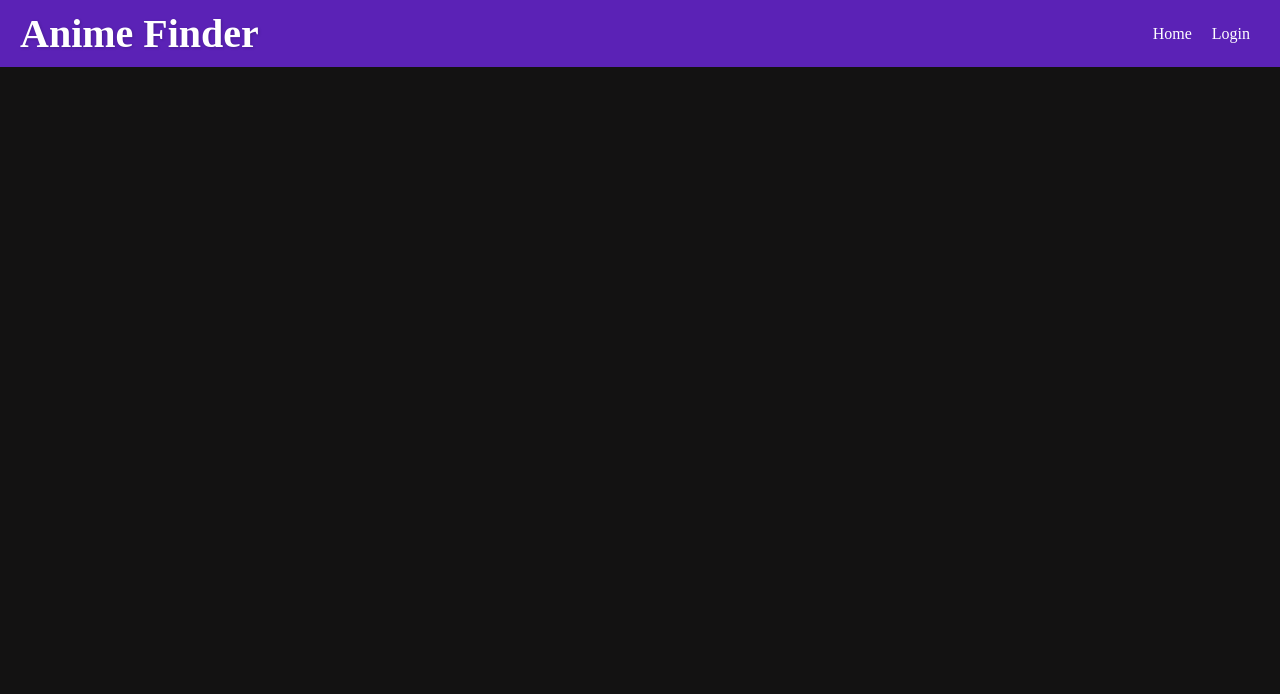
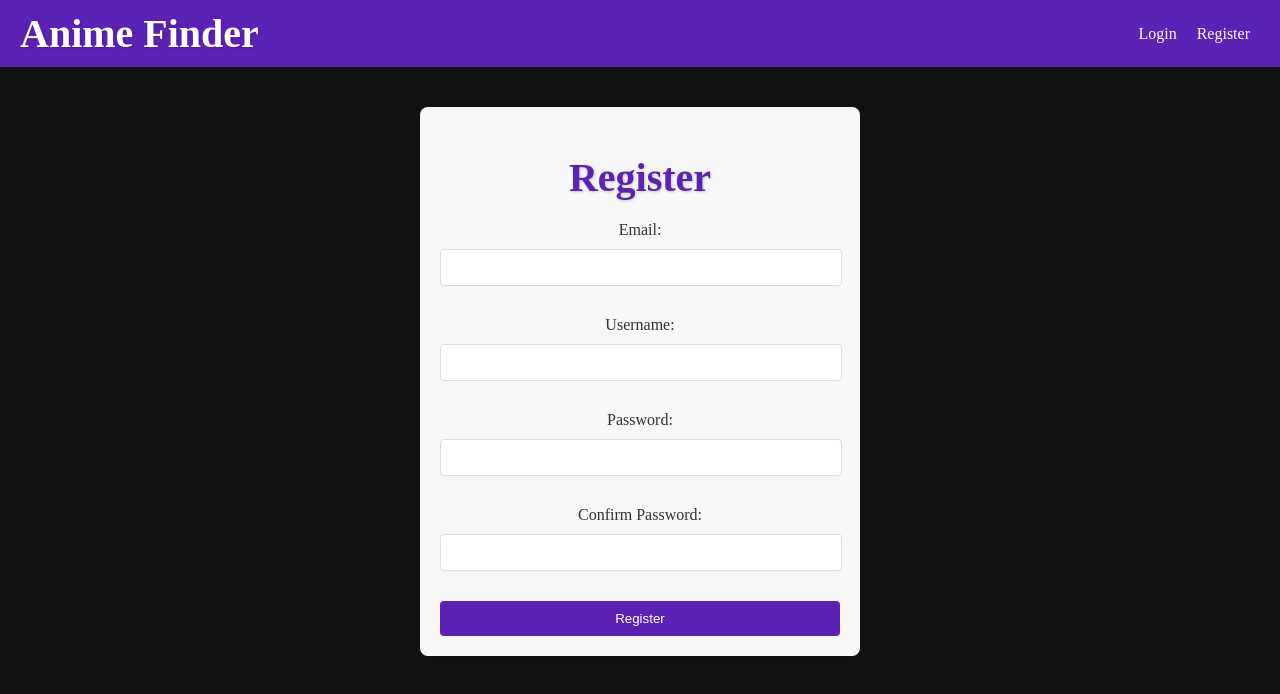
Before and after one commit to watch14/AnimeSaver, a Vue app in the folder AnimeSaver/: page /register in a window 1280 px wide. Shown: the top 694 px of the page. Built offline with nearby package versions, Linux system fonts and the light colour scheme.

Commit message:
auth function + register page and logout butn

```diff
--- a/AnimeSaver/src/components/Header.vue
+++ b/AnimeSaver/src/components/Header.vue
@@ -4,15 +4,36 @@
             <h1>Anime Finder</h1>
         </div>
         <nav>
-            <router-link to="/">Home</router-link>
-            <router-link to="/login">Login</router-link>
+            <!-- Conditional rendering based on login status -->
+            <router-link v-if="!loggedIn" to="/login">Login</router-link>
+            <router-link v-if="!loggedIn" to="/register">Register</router-link>
+            <button v-if="loggedIn" @click="handleLogout">Logout</button>
         </nav>
     </header>
 </template>
 
 <script>
+import auth from '../utils/auth.js'; // Adjust the import path based on your file structure
+
 export default {
-    name: 'Header'
+    name: 'Header',
+    data() {
+        return {
+            loggedIn: false
+        };
+    },
+    async created() {
+        // Check if the user is logged in when the component is created
+        this.loggedIn = await auth.isLoggedIn();
+    },
+    methods: {
+        async handleLogout() {
+            await auth.logout();
+            this.loggedIn = false;
+            // Optionally, redirect to home or login page
+            this.$router.push('/'); // Redirect to home page
+        }
+    }
 };
 </script>
 
@@ -40,4 +61,16 @@ nav a {
 nav a:hover {
     text-decoration: underline;
 }
+
+button {
+    background: none;
+    border: none;
+    color: white;
+    cursor: pointer;
+    font-size: 16px;
+}
+
+button:hover {
+    text-decoration: underline;
+}
 </style>
--- a/AnimeSaver/src/components/Login.vue
+++ b/AnimeSaver/src/components/Login.vue
@@ -14,7 +14,6 @@
         </form>
     </div>
 </template>
-
 
 <script>
 import axios from 'axios';
@@ -42,17 +41,20 @@ export default {
                     console.log('User ID:', userId);
                     // Save userId to localStorage
                     localStorage.setItem('userId', userId);
+                    // Show success message
+                    alert('Login successful!');
                     // Optionally, redirect to another page or update UI
+                    this.$router.push('/');
                 } else {
-                    console.error('Login failed:', response.data.message);
+                    alert('Login failed: ' + response.data.message);
                 }
             } catch (error) {
                 if (error.response) {
-                    console.error('Response error:', error.response.data.message || error.message);
+                    alert('Login failed: ' + (error.response.data.message || error.message));
                 } else if (error.request) {
-                    console.error('Request error:', error.request);
+                    alert('Login failed: No response from server.');
                 } else {
-                    console.error('Setup error:', error.message);
+                    alert('Login failed: ' + error.message);
                 }
             }
         }
@@ -86,15 +88,12 @@ form {
     background-color: #f7f7f7;
     border-radius: 8px;
     box-shadow: 0 0 10px rgba(0, 0, 0, 0.1);
-
-
 }
 
 h1 {
     text-align: center;
     margin-bottom: 20px;
 }
-
 
 input {
     width: 100%;
@@ -116,6 +115,4 @@ button {
 button:hover {
     background-color: #411d7a;
 }
-
-;
-</style>;
+</style>
--- /dev/null
+++ b/AnimeSaver/src/components/Register.vue
@@ -0,0 +1,133 @@
+<template>
+    <div class="register-container">
+        <h1>Register</h1>
+        <form @submit.prevent="handleRegister">
+            <div class="form-group">
+                <label for="email">Email:</label>
+                <input type="email" id="email" v-model="email" required />
+            </div>
+            <div class="form-group">
+                <label for="username">Username:</label>
+                <input type="text" id="username" v-model="username" required />
+            </div>
+            <div class="form-group">
+                <label for="password">Password:</label>
+                <input type="password" id="password" v-model="password" required />
+            </div>
+            <div class="form-group">
+                <label for="confirmPassword">Confirm Password:</label>
+                <input type="password" id="confirmPassword" v-model="confirmPassword" required />
+            </div>
+
+            <button type="submit">Register</button>
+        </form>
+    </div>
+</template>
+
+<script>
+import axios from 'axios';
+
+axios.defaults.baseURL = 'http://localhost:5000';
+
+export default {
+    data() {
+        return {
+            email: '',
+            username: '',
+            password: '',
+            confirmPassword: '',
+            isAdmin: false
+        };
+    },
+    methods: {
+        async handleRegister() {
+            if (this.password !== this.confirmPassword) {
+                alert('Passwords do not match!');
+                return;
+            }
+
+            try {
+                const response = await axios.post('/register', {
+                    userEmail: this.email,
+                    userName: this.username,
+                    userPassword: this.password,
+                    isAdmin: this.isAdmin
+                });
+
+                if (response.status === 200) {
+                    alert('Registration successful!');
+                    // Redirect to login page or another page after successful registration
+                    this.$router.push('/login');
+                } else {
+                    alert('Registration failed: ' + response.data.message);
+                }
+            } catch (error) {
+                if (error.response) {
+                    alert('Registration failed: ' + (error.response.data.message || error.message));
+                } else if (error.request) {
+                    alert('Registration failed: No response from server.');
+                } else {
+                    alert('Registration failed: ' + error.message);
+                }
+            }
+        }
+    }
+};
+</script>
+
+<style scoped>
+form {
+    display: flex;
+    flex-direction: column;
+    justify-content: center;
+    align-items: center;
+    gap: 10px;
+    width: 100%;
+}
+
+.form-group {
+    width: 100%;
+    display: flex;
+    flex-direction: column;
+    gap: 10px;
+    margin-bottom: 20px;
+}
+
+.register-container {
+    max-width: 400px;
+    width: 100%;
+    margin: 0 auto;
+    padding: 20px;
+    background-color: #f7f7f7;
+    border-radius: 8px;
+    box-shadow: 0 0 10px rgba(0, 0, 0, 0.1);
+}
+
+h1 {
+    text-align: center;
+    margin-bottom: 20px;
+}
+
+input[type="email"],
+input[type="text"],
+input[type="password"] {
+    width: 100%;
+    padding: 10px 0;
+    border: 1px solid #ddd;
+    border-radius: 4px;
+}
+
+button {
+    width: 100%;
+    padding: 10px;
+    background-color: #5b22b6;
+    color: white;
+    border: none;
+    border-radius: 4px;
+    cursor: pointer;
+}
+
+button:hover {
+    background-color: #411d7a;
+}
+</style>
--- a/AnimeSaver/src/router/index.js
+++ b/AnimeSaver/src/router/index.js
@@ -1,10 +1,12 @@
 import { createRouter, createWebHistory } from "vue-router";
 import AnimeSearch from "../components/AnimeSearch.vue";
 import Login from "../components/Login.vue";
+import Register from "@/components/Register.vue";
 
 const routes = [
   { path: "/", component: AnimeSearch },
   { path: "/login", component: Login },
+  { path: "/register", component: Register },
 ];
 
 const router = createRouter({
--- /dev/null
+++ b/AnimeSaver/src/utils/auth.js
@@ -0,0 +1,42 @@
+import axios from "axios";
+
+axios.defaults.baseURL = "http://localhost:5000";
+
+const auth = {
+  /**
+   * Check if the user is logged in by verifying the userId in localStorage
+   * and validating it against the server.
+   * @returns {Promise<boolean>} - Returns a promise that resolves to true if the user is logged in, false otherwise.
+   */
+  async isLoggedIn() {
+    // Get the userId from localStorage
+    const userId = localStorage.getItem("userId");
+
+    // If there's no userId in localStorage, the user is not logged in
+    if (!userId) {
+      return false;
+    }
+
+    try {
+      // Make a GET request to check if the user exists in the database
+      const response = await axios.get(`/user/${userId}`);
+
+      // If the request is successful and the user exists, return true
+      console.log("Login status:", response.data._id);
+      return response.status === 200 && response.data._id === userId;
+    } catch (error) {
+      // If there was an error, log it and return false (user is not logged in)
+      console.error("Error checking login status:", error);
+      return false;
+    }
+  },
+
+  /**
+   * Log the user out by removing their userId from localStorage.
+   */
+  logout() {
+    localStorage.removeItem("userId");
+  },
+};
+
+export default auth;
```
Also changed, not shown: AnimeSaver/src/assets/base.css (+3 -15 lines).
